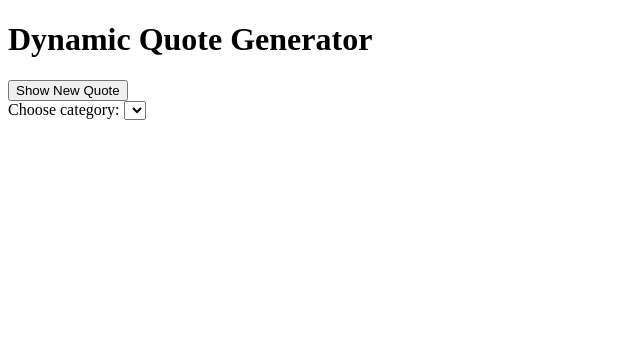
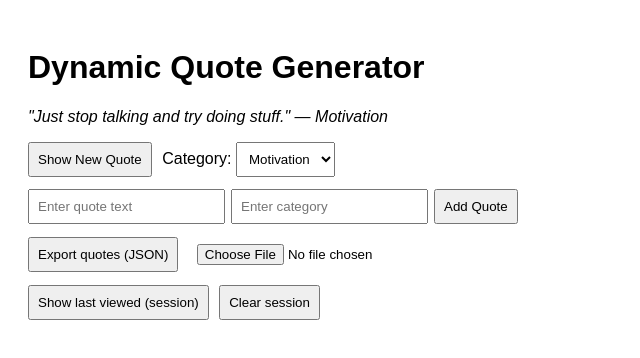
Before and after one commit to odogbojohn05/alx_fe_javascript, a plain HTML site: page dom-manipulation/index.html in a window 1280 px wide. Shown: the whole page, without its empty margins (0-640 px from the left). Drawn offline with Linux system fonts and the light colour scheme.

Commit message:
Update index.html

```diff
--- a/dom-manipulation/index.html
+++ b/dom-manipulation/index.html
@@ -3,20 +3,38 @@
 <head>
   <meta charset="UTF-8">
   <title>Dynamic Quote Generator</title>
+  <style>
+    body { font-family: Arial, sans-serif; padding: 20px; }
+    #quoteDisplay { margin: 16px 0; font-style: italic; }
+    .row { margin: 12px 0; }
+    input, select, button { padding: 8px; margin-right: 6px; }
+  </style>
 </head>
 <body>
   <h1>Dynamic Quote Generator</h1>
 
-  <div id="quoteDisplay"></div>
 
-  <button id="newQuote">Show New Quote</button>
+  <div id="quoteDisplay">No quote yet.</div>
 
-  <div>
-    <label for="categorySelect">Choose category:</label>
-    <select id="categorySelect"></select>
+  <div class="row">
+    <button id="newQuote">Show New Quote</button>
+    <label>Category:
+      <select id="categorySelect"></select>
+    </label>
   </div>
 
-  <div id="formContainer"></div>
+  <div class="row" id="formContainer"></div>
+
+  <div class="row">
+    <button id="exportJson">Export quotes (JSON)</button>
+    <input type="file" id="importFile" accept=".json">
+  </div>
+
+  <div class="row">
+    <button id="showLastViewed">Show last viewed (session)</button>
+    <button id="clearSession">Clear session</button>
+    <div id="sessionInfo"></div>
+  </div>
 
   <script src="script.js"></script>
 </body>
```
